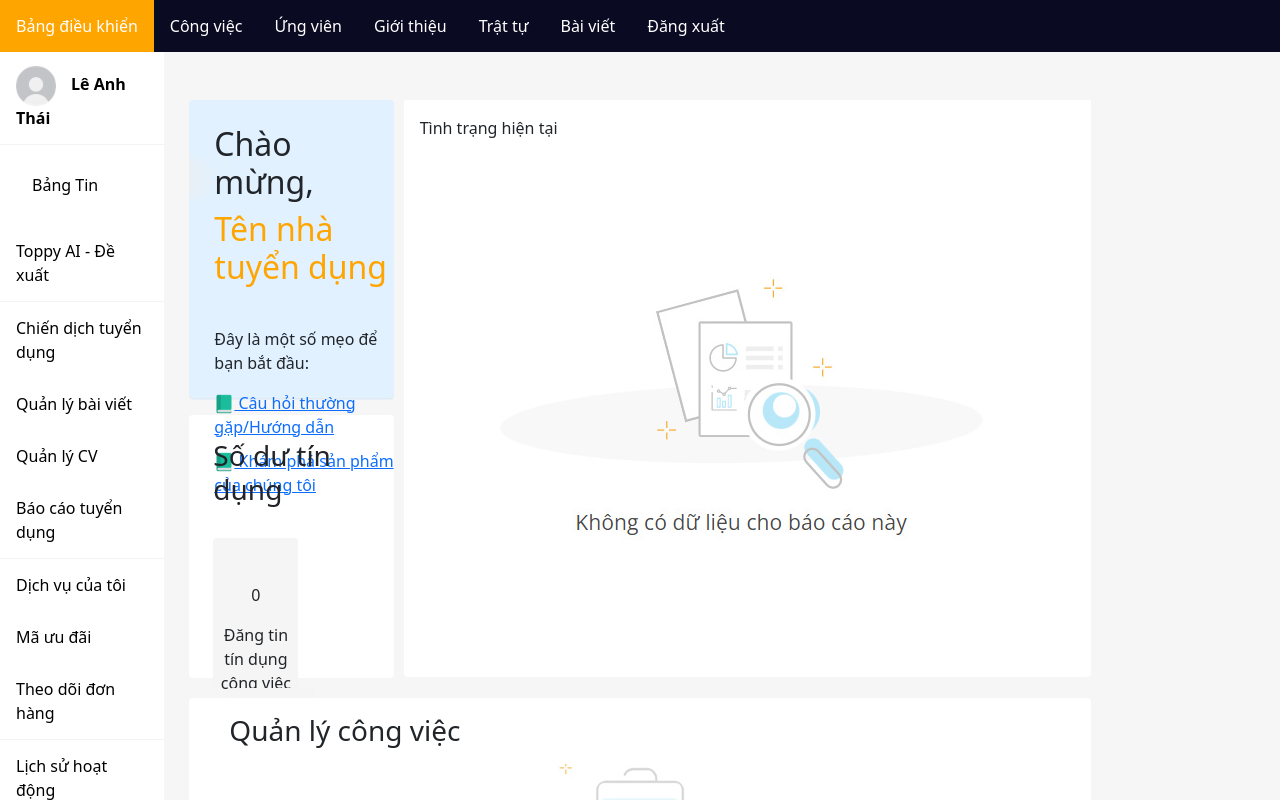
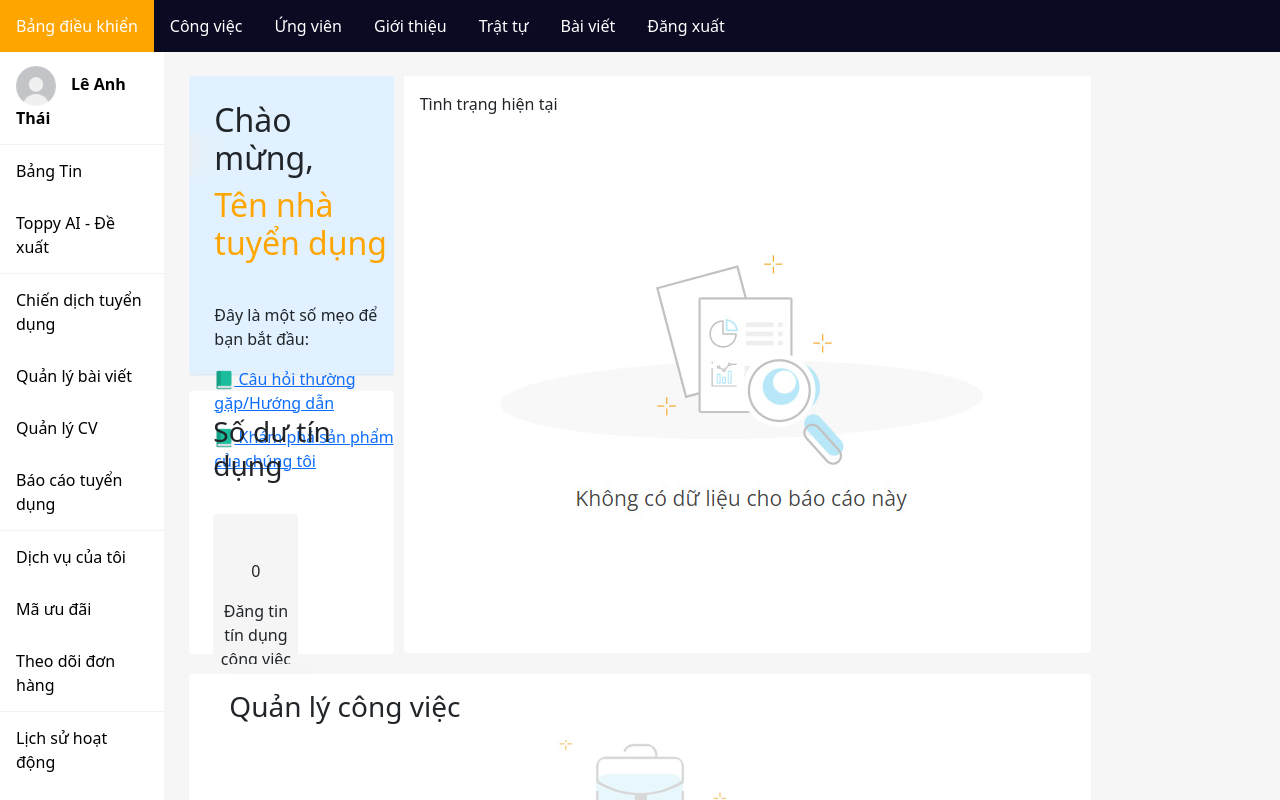
Before and after one commit to vipnua/DATN_SP23_CamelCase, a React (Vite) app: page / in a window 1280 px wide. Shown: the top 800 px of the page. Built offline with nearby package versions, Linux system fonts and the light colour scheme.

Commit message:
WXVLT-10 | Update layout

```diff
--- a/src/components/layouts/LayoutWebsite/LayoutEmployer.tsx
+++ b/src/components/layouts/LayoutWebsite/LayoutEmployer.tsx
@@ -14,7 +14,7 @@ const LayoutEmployer = (props: Props) => {
                 <Sidebar />
                 {/* Content */}
                 <div className="col-sm-6 col-xl-8">
-                    <div className="mt-5">
+                    <div className="mt-4">
                         <Outlet />
                     </div>
 
--- a/src/components/layouts/layoutComponent/Sidebar.tsx
+++ b/src/components/layouts/layoutComponent/Sidebar.tsx
@@ -16,7 +16,7 @@ const Sidebar = (props: Props) => {
                     </li>
                     <li className="nav-item">
                         <NavLink to={'/'}>
-                            <a className=""> Bảng Tin</a>
+                            Bảng Tin
                         </NavLink>
                     </li>
                     <li className="nav-item" style={{ borderBottom: '1px solid #f3f3f3' }}>
```
